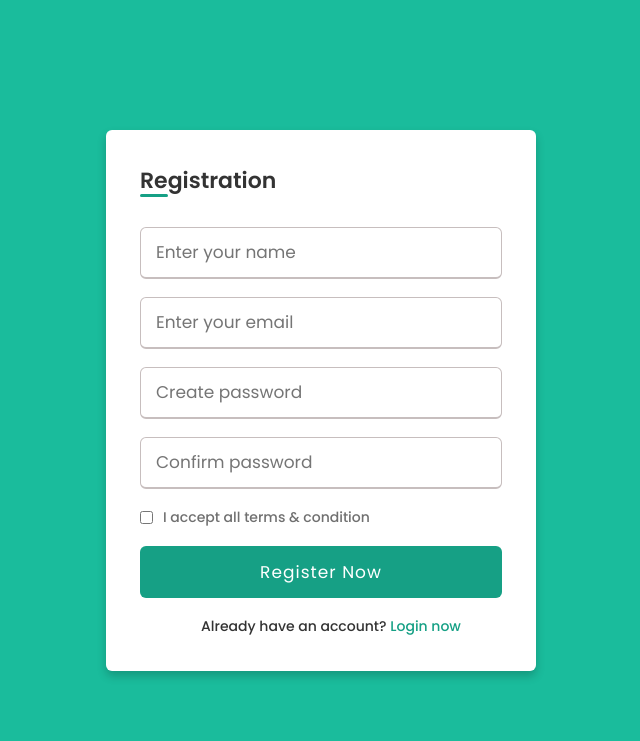
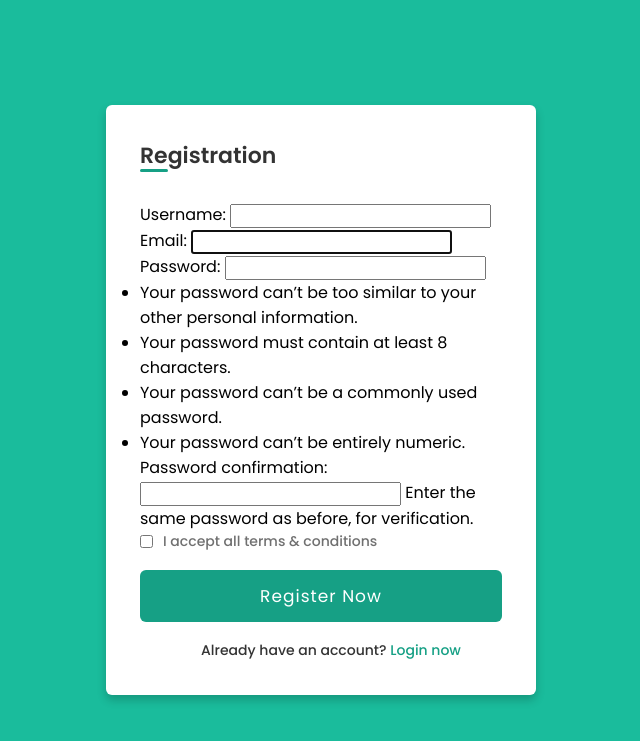
Before and after one commit to TH274/Ogani, a Django app: page /user/sign-up/ in a window 1280 px wide. Shown: the top 741 px of the page, without its empty margins (319-959 px from the left). Run offline with Django 5.2, Linux system fonts and the light colour scheme.

Commit message:
added frontend

```diff
--- a/core/urls.py
+++ b/core/urls.py
@@ -4,8 +4,7 @@ from core import views
 app_name = "core"
 
 urlpatterns = [
-    path("", views.index ),
-    path("index.html", views.index, name = 'index'),
+    path("", views.index, name ='index'),
     path('shop-grid.html', views.shop_grid, name='shop_grid'),
     path('shop-details.html', views.shop_details, name='shop_details'),
     path('shoping-cart.html', views.shoping_cart, name='shoping_cart'),
--- a/templates/core/index.html
+++ b/templates/core/index.html
@@ -9,7 +9,7 @@
     <meta name="keywords" content="Ogani, unica, creative, html">
     <meta name="viewport" content="width=device-width, initial-scale=1.0">
     <meta http-equiv="X-UA-Compatible" content="ie=edge">
-    <title>Ogani | Template</title>
+    <title>Ogani</title>
 
     <!-- Google Font -->
     <link href="https://fonts.googleapis.com/css2?family=Cairo:wght@200;300;400;600;900&display=swap" rel="stylesheet">
@@ -55,7 +55,7 @@
                 </ul>
             </div>
             <div class="header__top__right__auth">
-                <a href="#"><i class="fa fa-user"></i> Login</a>
+                <a href="../userauths/log-in.html"><i class="fa fa-user"></i> Login</a>
             </div>
         </div>
         <nav class="humberger__menu__nav mobile-menu">
--- a/templates/userauths/log-in.html
+++ b/templates/userauths/log-in.html
@@ -4,7 +4,7 @@
 <head>
   <meta charset="utf-8" />
   <meta name="viewport" content="width=device-width, initial-scale=1.0" />
-  <title>Responsive Login Form HTML CSS | CodingNepal</title>
+  <title>Login</title>
   <link rel="stylesheet" href="{% static 'css/signin.css' %}" />
   <link rel="stylesheet" href="https://cdnjs.cloudflare.com/ajax/libs/font-awesome/6.6.0/css/all.min.css" />
 </head>
--- a/templates/userauths/sign-up.html
+++ b/templates/userauths/sign-up.html
@@ -9,29 +9,22 @@
 <body>
   <div class="wrapper">
     <h2>Registration</h2>
-    <form action="#">
-      <div class="input-box">
-        <input type="text" placeholder="Enter your name" required>
+    <form method="POST" action="{% url 'userauths:sign-up' %}">
+      {% csrf_token %}
+      {{ form.as_p }}
+      <div class="policy">
+        <input type="checkbox" required>
+        <h3>I accept all terms & conditions</h3>
       </div>
-      <div class="input-box">
-        <input type="text" placeholder="Enter your email" required>
+
+      <div class="input-box button">
+        <input type="submit" value="Register Now">
       </div>
-      <div class="input-box">
-        <input type="password" placeholder="Create password" required>
-      </div>
-      <div class="input-box">
-        <input type="password" placeholder="Confirm password" required>
-      </div>
-      <div class="policy">
-        <input type="checkbox">
-        <h3>I accept all terms & condition</h3>
-      </div>
-      <div class="input-box button">
-        <input type="Submit" value="Register Now">
-      </div>
+
       <div class="text">
-        <h3>Already have an account? <a href="#">Login now</a></h3>
+        <h3>Already have an account? <a href="{% url 'userauths:log-in' %}">Login now</a></h3>
       </div>
     </form>
   </div>
 </body>
+</html>
--- a/userauths/urls.py
+++ b/userauths/urls.py
@@ -4,5 +4,6 @@ from userauths import views
 app_name = "userauths"
 
 urlpatterns = [
-    path ("sign-up/", views.register_view, name="sign-up")
+    path ("sign-up/", views.register_view, name="sign-up"),
+    path ("log-in/", views.login_view, name="log-in")
 ]
--- a/userauths/views.py
+++ b/userauths/views.py
@@ -1,15 +1,27 @@
-from django.shortcuts import render
+from django.shortcuts import redirect, render
 from userauths.forms import UserRegisterForm
+from django.contrib.auth import login, authenticate
+from django.contrib import messages
 
 def register_view(request):
 
     if request.method == "POST":
-        print("User registered successfully")
+        form = UserRegisterForm(request.POST or None)
+        if form.is_valid():
+            new_user = form.save()
+            username = form.cleaned_data.get("username")
+            messages.success(request, f"Hey {username}, Your account was created successfully")
+            new_user = authenticate(username=form.cleaned_data['email'],
+                                    password=form.cleaned_data['password1'])
+            login(request, new_user)
+            return redirect("core:index")
+    else:
+        form = UserRegisterForm()
 
-    else:
-        print("User cannot be registered")
-    form = UserRegisterForm()
     context = {
         'form': form,
     }
     return render(request,"userauths/sign-up.html", context)
+
+def login_view(request):
+    return render(request, "userauths/log-in.html")
```
